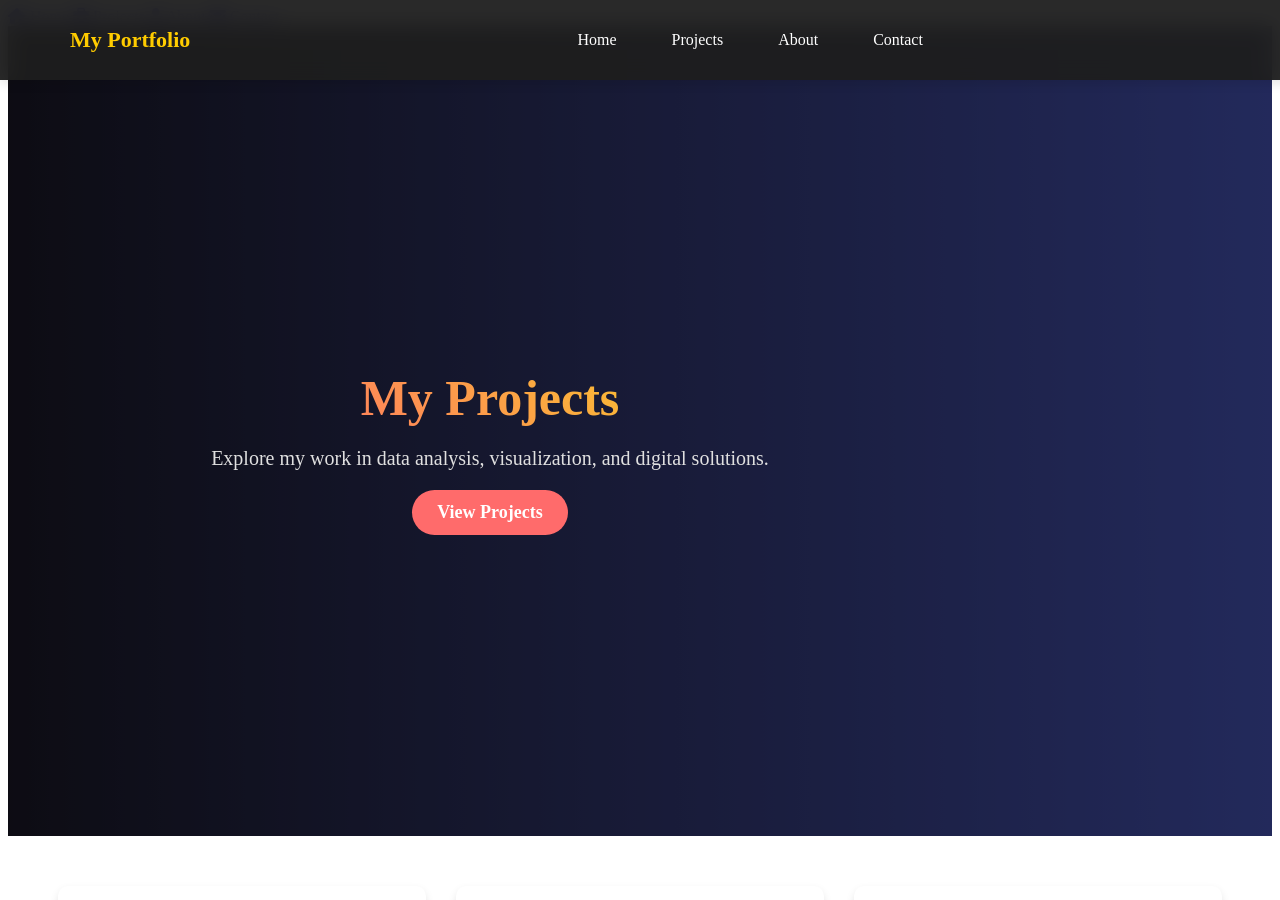
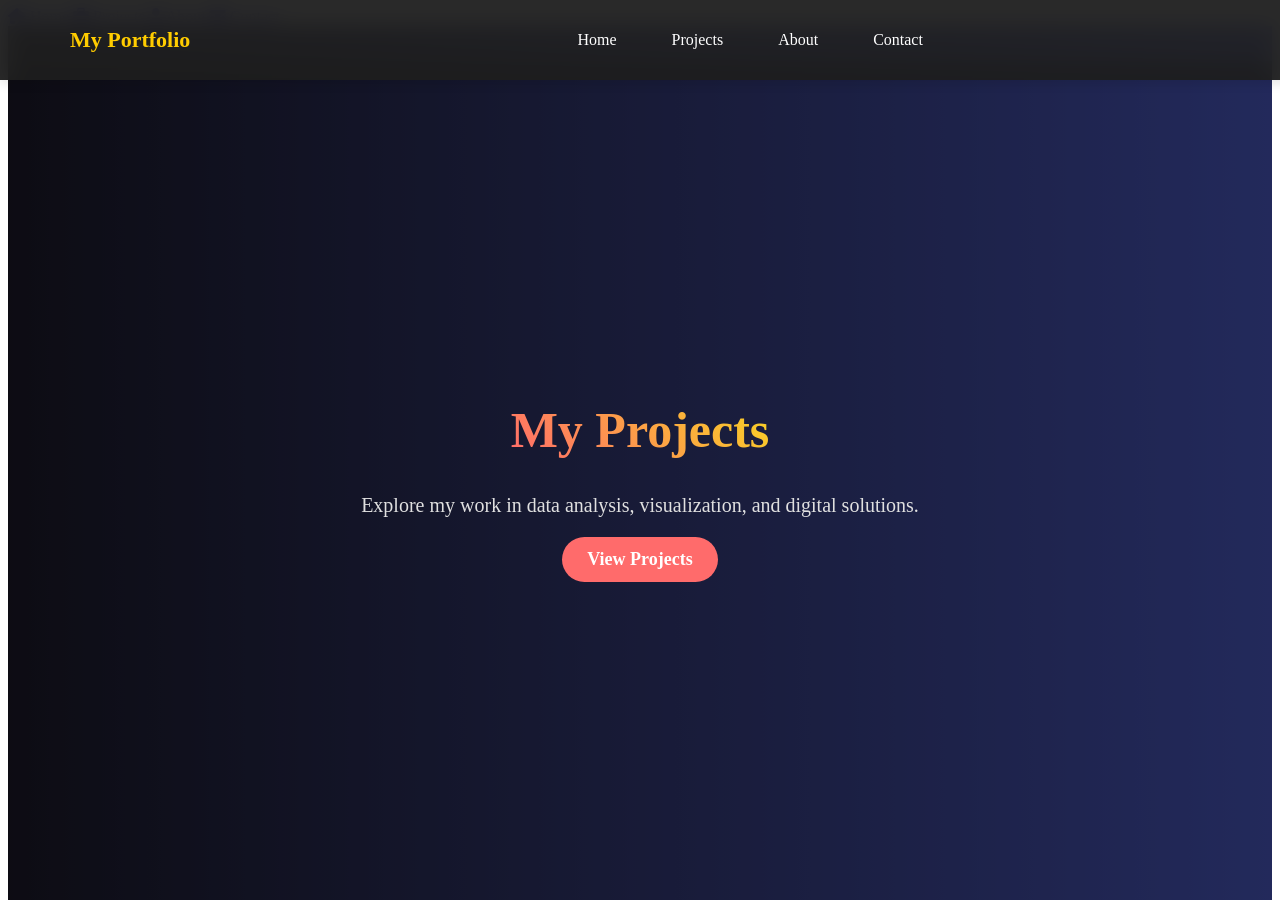
Before and after one commit to Vicmandip1/Portfolio, a Jekyll site: the page projects.html, which Jekyll copies as it is, in a window 1280 px wide and 900 px high. Built offline with Jekyll 4.4.1, drawn with Linux system fonts in a browser that asks for light colours.

Commit message:
Update project-hero.css

```diff
--- a/assets/styles/project-hero.css
+++ b/assets/styles/project-hero.css
@@ -4,14 +4,16 @@
 .hero {
     position: relative;
     width: 100%;
-    height: 90vh;
+    min-height: 100vh; /* ✅ Full viewport height for proper centering */
     display: flex;
+    flex-direction: column; /* ✅ Ensure vertical alignment */
     align-items: center;
     justify-content: center;
     text-align: center;
     color: white;
     overflow: hidden;
     background: linear-gradient(to right, #201e30, #5768e5);
+    padding-top: 70px; /* ✅ Adjust for navbar */
 }
 
 /* ✅ Overlay Effect */
@@ -31,6 +33,10 @@
     text-align: center;
     padding: 20px;
     animation: fadeInUp 1.5s ease-in-out;
+    display: flex;
+    flex-direction: column; /* ✅ Stack elements properly */
+    align-items: center; /* ✅ Ensure horizontal centering */
+    justify-content: center;
 }
 
 .hero-content h1 {
```
